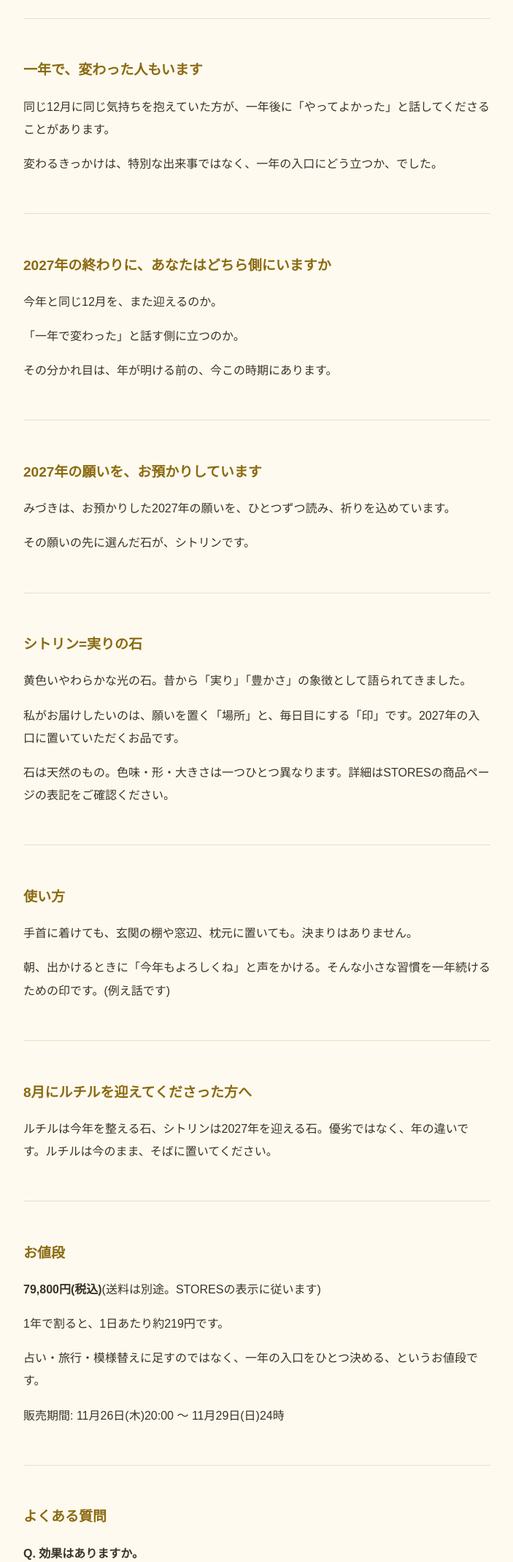
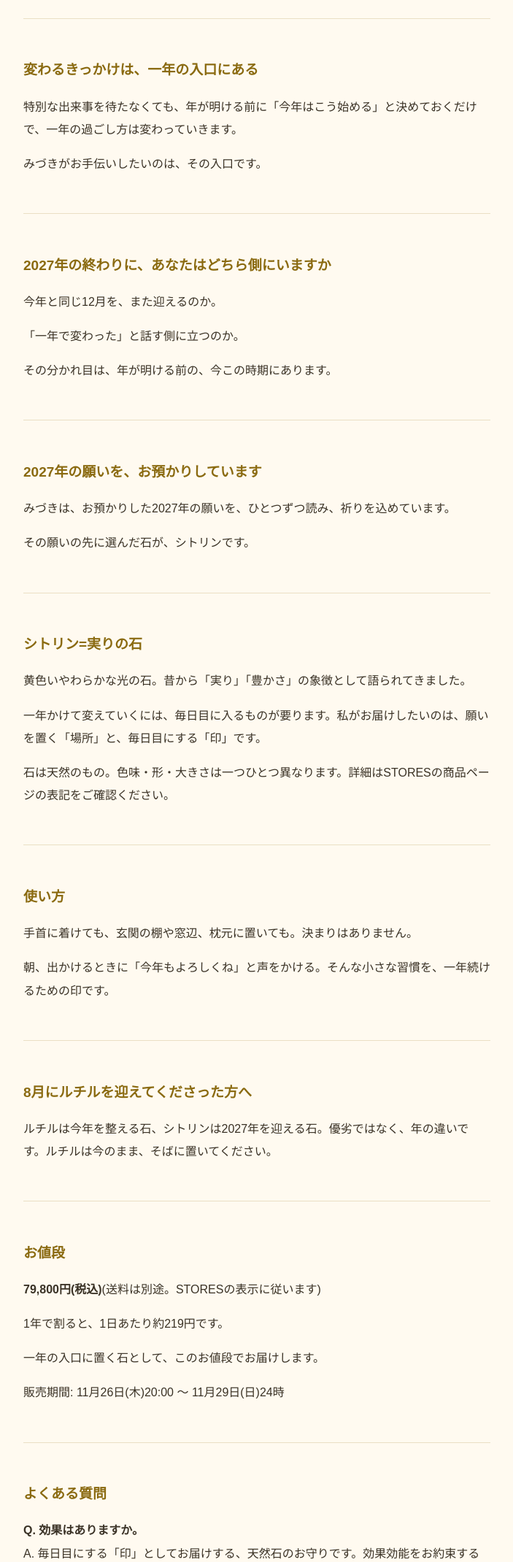
Before and after one commit to eiichispiritual-ops/mizuki-citrine-2027, a plain HTML site: page index.html in a window 1280 px wide. Shown: the part 660-2800 px from the top of the page at 73% size, without its empty margins (288-991 px from the left). Drawn offline with Linux system fonts and the light colour scheme.

Commit message:
LP: 品質点検に基づく文面・CTA修正
Co-Authored-By: Claude Sonnet 5.5 <noreply@anthropic.com>

```diff
--- a/index.html
+++ b/index.html
@@ -1,13 +1,13 @@
 <!doctype html><html lang="ja"><head><meta charset="utf-8"><meta name="viewport" content="width=device-width,initial-scale=1"><meta name="robots" content="noindex,nofollow"><title>実りのシトリン｜みづき</title>
-<style>body{margin:0;font-family:"Hiragino Sans",sans-serif;background:#fffaf0;color:#3a3226;line-height:1.95}main{max-width:640px;margin:auto;padding:0 20px 80px}section{padding:36px 0;border-bottom:1px solid #eadfc4}h1{font-size:24px;line-height:1.6;color:#8a6a10;padding-top:56px}h2{font-size:19px;color:#8a6a10}.cta{display:block;text-align:center;background:#c9961a;color:#fff;padding:16px;border-radius:10px;font-weight:bold;margin:24px 0}small{color:#8b7e66}</style></head><body><main>
+<style>body{margin:0;font-family:"Hiragino Sans",sans-serif;background:#fffaf0;color:#3a3226;line-height:1.95}main{max-width:640px;margin:auto;padding:0 20px 80px}section{padding:36px 0;border-bottom:1px solid #eadfc4}h1{font-size:24px;line-height:1.6;color:#8a6a10;padding-top:56px}h2{font-size:19px;color:#8a6a10}.cta{border-left:3px solid #c9961a;padding:4px 0 4px 14px;font-weight:bold;margin:24px 0}small{color:#8b7e66}</style></head><body><main>
 <section><h1>2026年も、運気が上がらなかった。<br>だから2027年は、一年かけて本気で変える。</h1><p>みづきから、LINEでご応募くださった方と、ルチルを迎えてくださった方へのご案内です。</p><p>販売期間 11月26日(木)20:00 〜 11月29日(日)24時</p></section>
 <section><h2>今年の終わりに、こんな気持ちはありませんか</h2><p>「今年こそ、と思っていたのに」</p><p>「整えてきたのに、手応えがなかった」</p><p>今年のあなたは、何も間違っていません。ここまで続けてきた、その積み重ねがあります。</p></section>
-<section><h2>一年で、変わった人もいます</h2><p>同じ12月に同じ気持ちを抱えていた方が、一年後に「やってよかった」と話してくださることがあります。</p><p>変わるきっかけは、特別な出来事ではなく、一年の入口にどう立つか、でした。</p></section>
+<section><h2>変わるきっかけは、一年の入口にある</h2><p>特別な出来事を待たなくても、年が明ける前に「今年はこう始める」と決めておくだけで、一年の過ごし方は変わっていきます。</p><p>みづきがお手伝いしたいのは、その入口です。</p></section>
 <section><h2>2027年の終わりに、あなたはどちら側にいますか</h2><p>今年と同じ12月を、また迎えるのか。</p><p>「一年で変わった」と話す側に立つのか。</p><p>その分かれ目は、年が明ける前の、今この時期にあります。</p></section>
 <section><h2>2027年の願いを、お預かりしています</h2><p>みづきは、お預かりした2027年の願いを、ひとつずつ読み、祈りを込めています。</p><p>その願いの先に選んだ石が、シトリンです。</p></section>
-<section><h2>シトリン=実りの石</h2><p>黄色いやわらかな光の石。昔から「実り」「豊かさ」の象徴として語られてきました。</p><p>私がお届けしたいのは、願いを置く「場所」と、毎日目にする「印」です。2027年の入口に置いていただくお品です。</p><p>石は天然のもの。色味・形・大きさは一つひとつ異なります。詳細はSTORESの商品ページの表記をご確認ください。</p></section>
-<section><h2>使い方</h2><p>手首に着けても、玄関の棚や窓辺、枕元に置いても。決まりはありません。</p><p>朝、出かけるときに「今年もよろしくね」と声をかける。そんな小さな習慣を一年続けるための印です。(例え話です)</p></section>
+<section><h2>シトリン=実りの石</h2><p>黄色いやわらかな光の石。昔から「実り」「豊かさ」の象徴として語られてきました。</p><p>一年かけて変えていくには、毎日目に入るものが要ります。私がお届けしたいのは、願いを置く「場所」と、毎日目にする「印」です。</p><p>石は天然のもの。色味・形・大きさは一つひとつ異なります。詳細はSTORESの商品ページの表記をご確認ください。</p></section>
+<section><h2>使い方</h2><p>手首に着けても、玄関の棚や窓辺、枕元に置いても。決まりはありません。</p><p>朝、出かけるときに「今年もよろしくね」と声をかける。そんな小さな習慣を、一年続けるための印です。</p></section>
 <section><h2>8月にルチルを迎えてくださった方へ</h2><p>ルチルは今年を整える石、シトリンは2027年を迎える石。優劣ではなく、年の違いです。ルチルは今のまま、そばに置いてください。</p></section>
-<section><h2>お値段</h2><p><b>79,800円(税込)</b>(送料は別途。STORESの表示に従います)</p><p>1年で割ると、1日あたり約219円です。</p><p>占い・旅行・模様替えに足すのではなく、一年の入口をひとつ決める、というお値段です。</p><p>販売期間: 11月26日(木)20:00 〜 11月29日(日)24時</p></section>
+<section><h2>お値段</h2><p><b>79,800円(税込)</b>(送料は別途。STORESの表示に従います)</p><p>1年で割ると、1日あたり約219円です。</p><p>一年の入口に置く石として、このお値段でお届けします。</p><p>販売期間: 11月26日(木)20:00 〜 11月29日(日)24時</p></section>
 <section><h2>よくある質問</h2><p><b>Q. 効果はありますか。</b><br>A. 毎日目にする「印」としてお届けする、天然石のお守りです。効果効能をお約束するものではありません。</p><p><b>Q. 発送・返品・交換は。</b><br>A. STORESの商品ページと特定商取引法に基づく表記をご確認ください。</p><p><b>Q. 注文できたか分かりません。</b><br>A. STORESから注文確認メールが届いていれば受付済みです。届かない場合はLINEでお知らせください。カード番号や確認コードは送らないでください。</p></section>
-<section><div class="cta">販売開始は 11月26日(木)20:00。LINEでご案内します</div><small>決済はSTORES(安全な決済ページ)で行います。石は自然のもので、色味・模様に個性があります。効果をお約束するものではありません。</small></section></main></body></html>
+<section><p class="cta">販売開始は 11月26日(木)20:00。開始のご案内は、みづきのLINEでお送りします。</p><small>決済はSTORES(安全な決済ページ)で行います。石は自然のもので、色味・模様に個性があります。効果をお約束するものではありません。</small></section></main></body></html>
```
